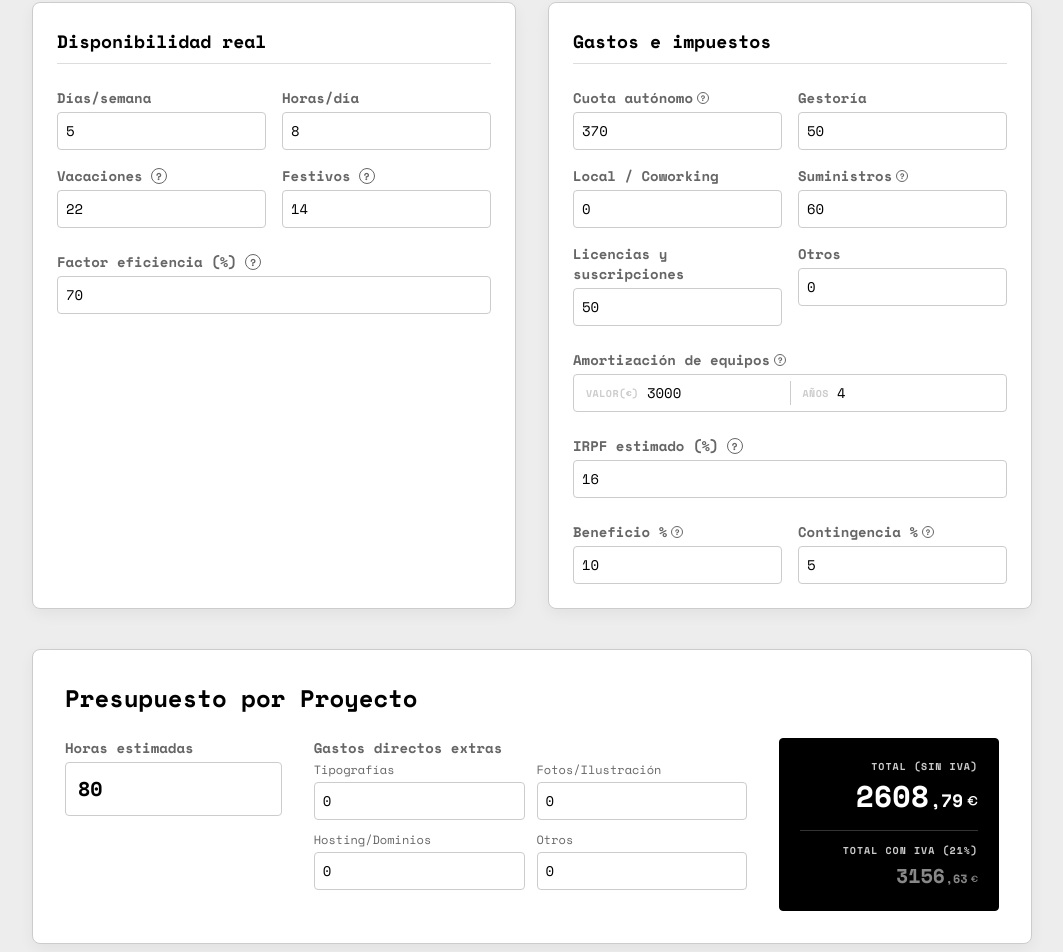
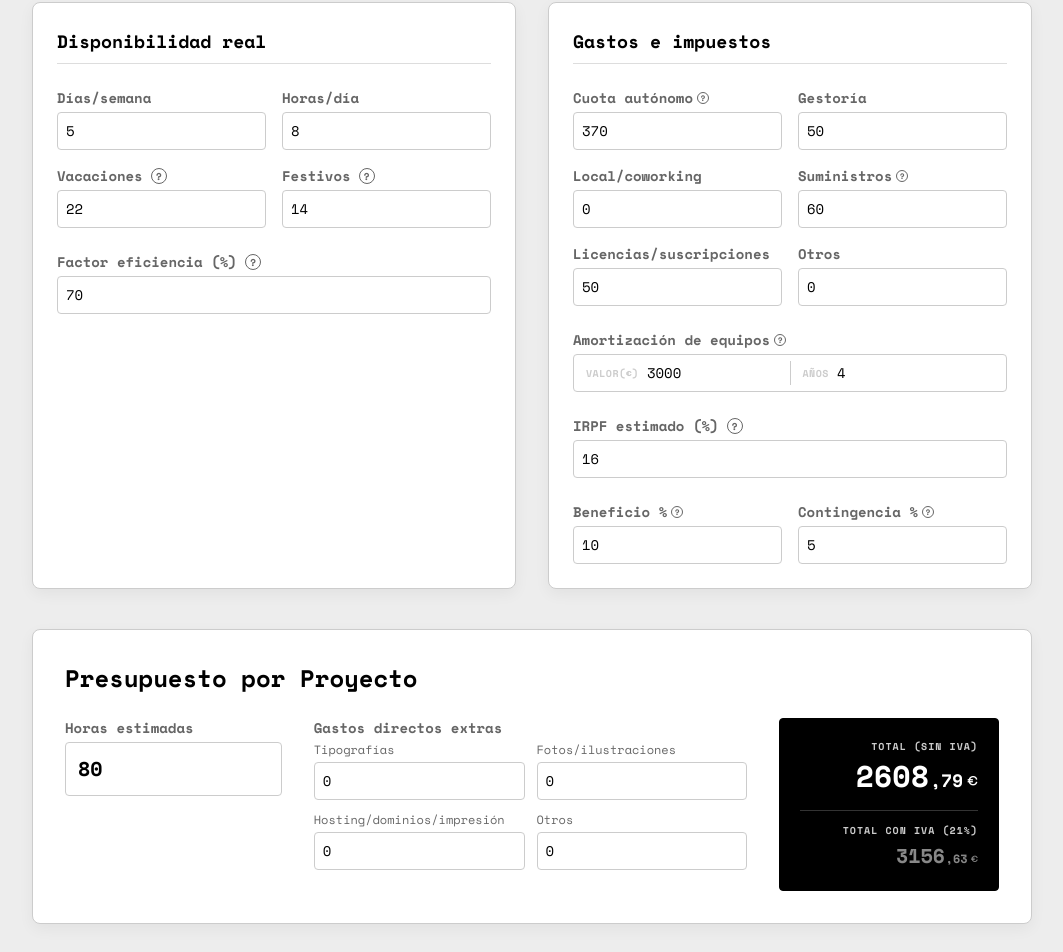
Before and after one commit to ivan-huelves/calculadora-freelance, a Svelte app: page / in a window 1280 px wide. Shown: the part 467-1419 px from the top of the page, without its empty margins (108-1171 px from the left). Built offline with nearby package versions, Linux system fonts and the light colour scheme.

Commit message:
retoques

```diff
--- a/src/App.svelte
+++ b/src/App.svelte
@@ -193,7 +193,7 @@
             <input type="number" bind:value={gestoria} class="input-field">
           </label>
           <label>
-            <span class="label-title">Local / Coworking</span>
+            <span class="label-title">Local/coworking</span>
             <input type="number" bind:value={alquiler} class="input-field">
           </label>
           <label>
@@ -209,7 +209,7 @@
             <input type="number" bind:value={suministros} class="input-field">
           </label>
           <label>
-            <span class="label-title">Licencias y suscripciones</span>
+            <span class="label-title">Licencias/suscripciones</span>
             <input type="number" bind:value={licenciasSoftware} class="input-field">
           </label>
           <label>
@@ -297,11 +297,11 @@
               <input type="number" bind:value={gastosTipografias} class="input-field">
             </label>
             <label>
-              <span class="label-small mb-1 block">Fotos/Ilustración</span>
+              <span class="label-small mb-1 block">Fotos/ilustraciones</span>
               <input type="number" bind:value={gastosImagenes} class="input-field">
             </label>
             <label>
-              <span class="label-small mb-1 block">Hosting/Dominios</span>
+              <span class="label-small mb-1 block">Hosting/dominios/impresión</span>
               <input type="number" bind:value={gastosHosting} class="input-field">
             </label>
             <label>
```
